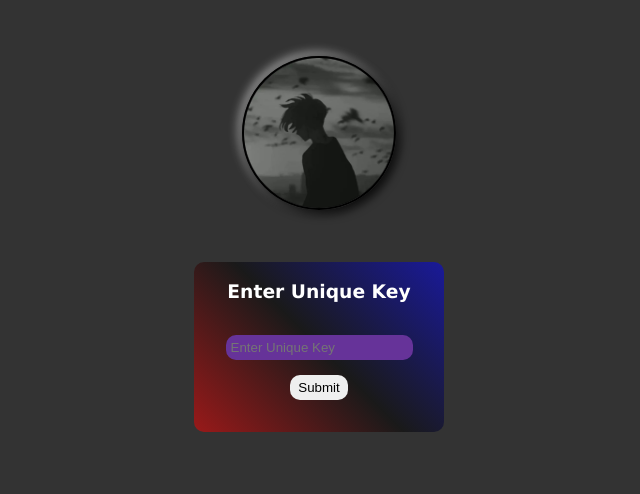
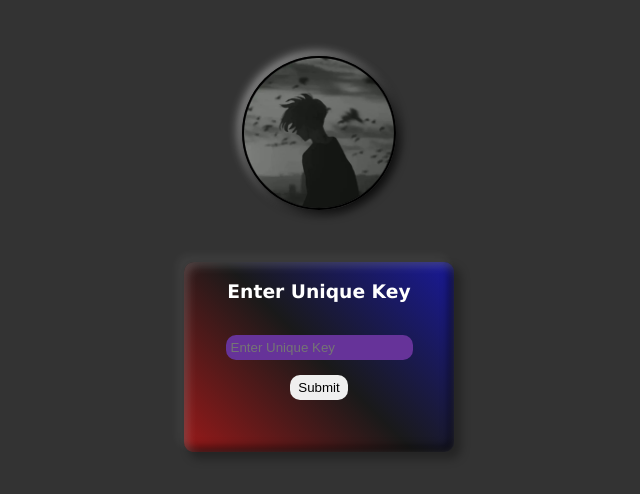
Before and after one commit to yash5800/No_Log_Store, a Flask app: page / in a window 1280 px wide. Shown: the top 494 px of the page, without its empty margins (321-961 px from the left). Run offline with Flask 3, Linux system fonts and the light colour scheme.

Commit message:
Update key.css

```diff
--- a/static/key.css
+++ b/static/key.css
@@ -9,9 +9,14 @@ body{
   display: flex;
   flex-direction: column;
   border-radius: 10px;
-  width: 250px;
-  height:170px;
+  width: 270px;
+  height:190px;
   background: linear-gradient(45deg,rgb(255, 0, 0,0.5),rgb(0, 0, 0,0.5),rgb(0, 0, 255,0.5));
+  box-shadow: inset 3px 3px 10px 1px rgba(255, 255, 255, 0.2),
+  inset -3px -3px 10px 1px rgba(0, 0, 0, 0.701),
+  -6px -6px 10px 1px rgba(255, 255, 255, 0.05),
+  6px 6px 10px 1px rgba(0, 0, 0, 0.3);
+
 }
 .key h3{
   color: white;
```
